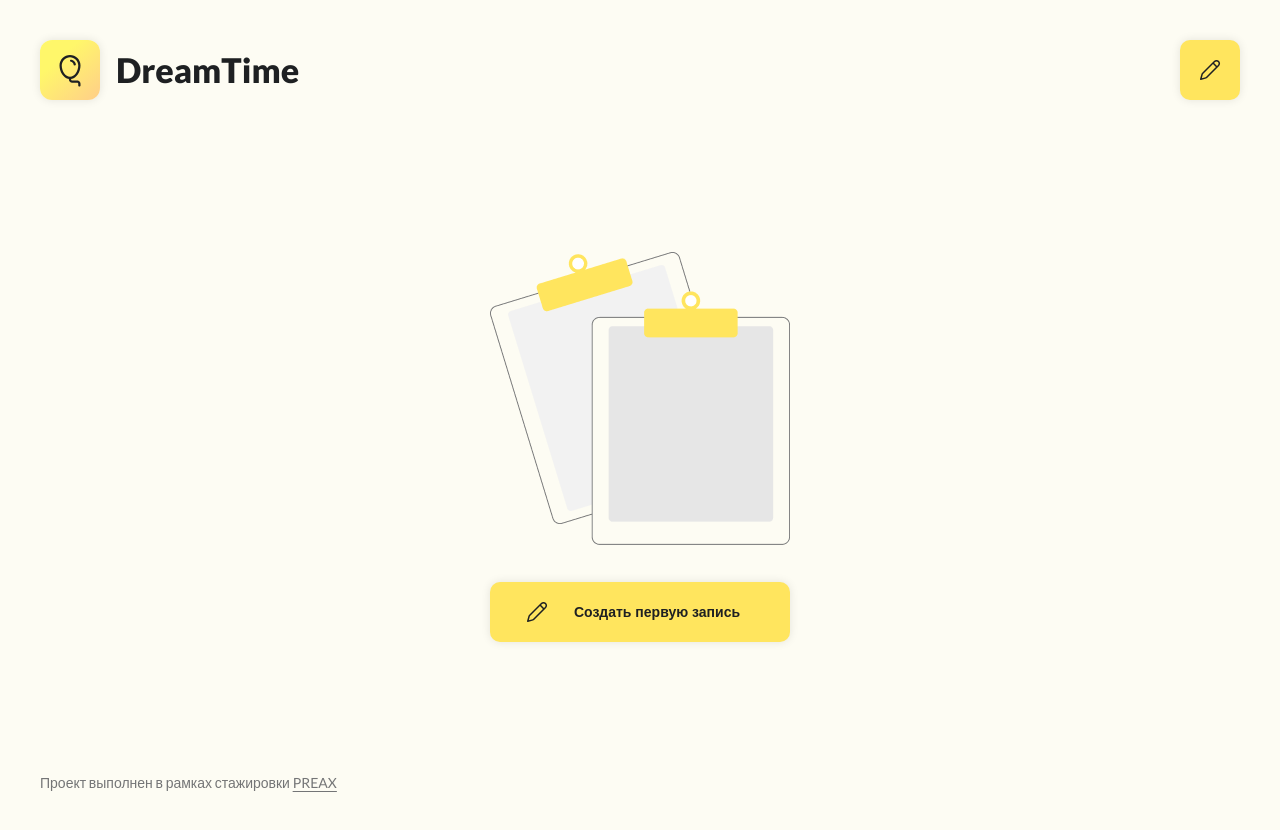
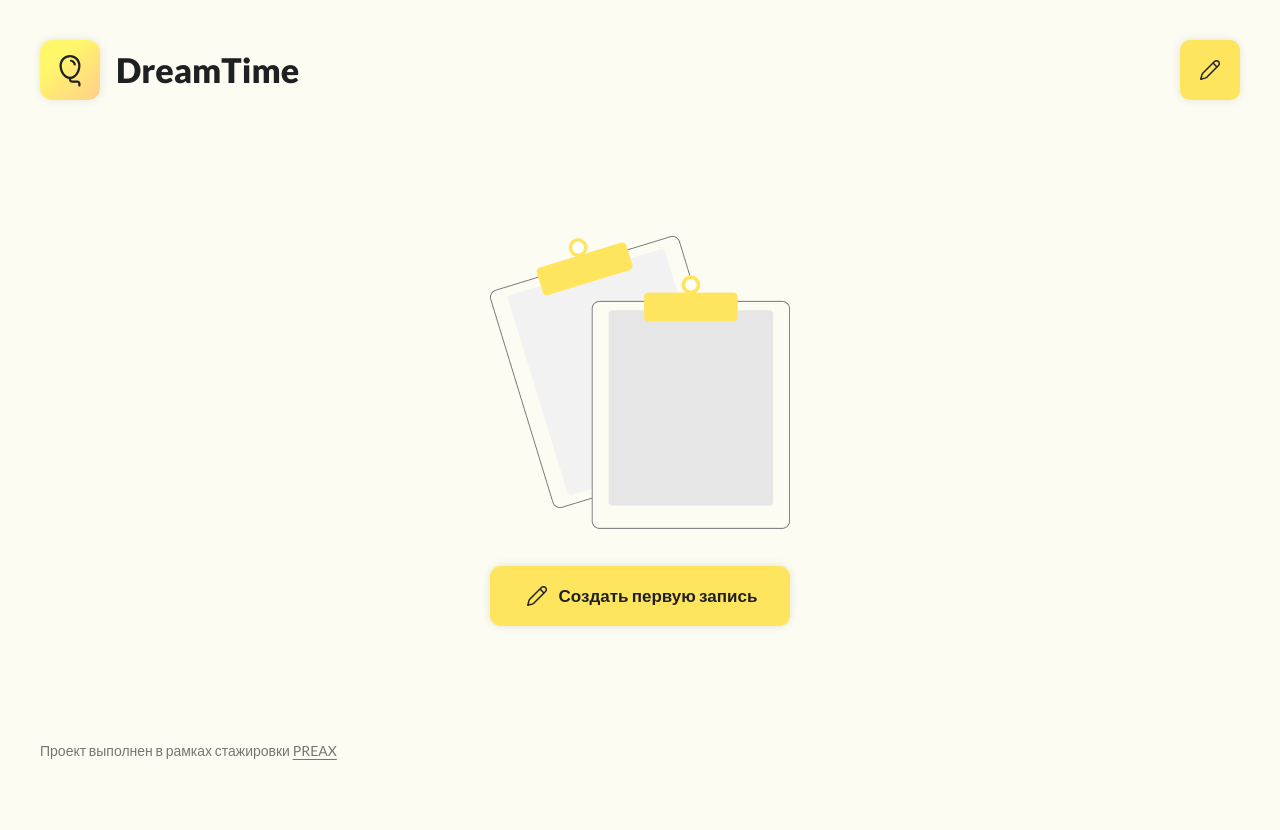
Before and after one commit to DimRux/diary, a React (Vite) app: page / in a window 1280 px wide. After the commit the page ends 800 px from the top, so only its background shows below. Built offline with nearby package versions, Linux system fonts and the light colour scheme.

Commit message:
debugging-1-done

```diff
--- a/index.html
+++ b/index.html
@@ -10,7 +10,7 @@
   <link
     href="https://fonts.googleapis.com/css2?family=Lato:ital,wght@0,100;0,300;0,400;0,700;0,900;1,100;1,300;1,400;1,700;1,900&display=swap"
     rel="stylesheet">
-  <title>DiaryApp dimrux</title>
+  <title>DiaryApp</title>
 </head>
 
 <body>
--- a/src/App.module.css
+++ b/src/App.module.css
@@ -1,5 +1,5 @@
 .container {
   width: 100%;
-  max-width: 1280px;
+  max-width: 1500px;
   margin: 0 auto;
 }
--- a/src/components/UI/Button/Button.module.css
+++ b/src/components/UI/Button/Button.module.css
@@ -1,7 +1,10 @@
 .text {
   width: 197px;
+  font-family: "Lato", sans-serif;
   font-weight: 900;
-  font-size: 14px;
+  font-size: 17px;
   line-height: 24px;
   color: #1E2022;
+  flex-basis: 197px;
+  white-space: nowrap;
 }
--- a/src/components/UI/Button/Button.tsx
+++ b/src/components/UI/Button/Button.tsx
@@ -3,15 +3,15 @@ import styles from './Button.module.css';
 
 type IconName = 'balloon' | 'edit';
 
-interface ButtonProps extends React.HTMLAttributes<HTMLButtonElement> {
+interface ButtonProps extends React.ButtonHTMLAttributes<HTMLButtonElement> {
   iconName: IconName;
   text?: string;
   className?: string;
 }
 
-export const Button: React.FC<ButtonProps> = ({ iconName, text, className }) => {
+export const Button: React.FC<ButtonProps> = ({ iconName, text, className, ...props }) => {
   return (
-    <button className={className}>
+    <button className={className} {...props}>
       <Icon icon={iconName} />
       {text && <span className={styles.text}>{text}</span>}
     </button>
--- a/src/components/UI/Content/Content.module.css
+++ b/src/components/UI/Content/Content.module.css
@@ -2,7 +2,7 @@
   display: flex;
   justify-content: center;
   align-items: center;
-  min-height: 654px;
+  height: calc(100vh - 58px - 120px);
 }
 
 .container {
--- a/src/components/UI/Header/Header.module.css
+++ b/src/components/UI/Header/Header.module.css
@@ -1,5 +1,5 @@
 .header {
-  margin: 40px 40px 20px;
+  padding: 40px 40px 20px;
   display: flex;
   justify-content: space-between;
 }
--- a/src/components/UI/Icon/Icon.tsx
+++ b/src/components/UI/Icon/Icon.tsx
@@ -1,16 +1,17 @@
 import { SVGProps } from 'react';
 import { Balloon, Edit } from "./";
 
-type IconName = 'balloon' | 'edit';
 
 interface IconProps extends SVGProps<SVGSVGElement> {
   icon: IconName;
 }
 
-const icons: { [key in IconName]: React.FC<SVGProps<SVGSVGElement>> } = {
+const icons = {
   balloon: Balloon,
   edit: Edit,
-};
+} as const;
+
+type IconName = keyof typeof icons;
 
 const Icon = ({ icon, ...props }: IconProps) => {
   const SvgComponent = icons[icon];
--- a/src/index.css
+++ b/src/index.css
@@ -3,11 +3,6 @@
   padding: 0;
   box-sizing: border-box;
 }
-
-:root {
-
-}
-
 
 body {
   font-family: "Lato", sans-serif;
```
Also changed, not shown: 1 other file (tests, documents, lock files or other folders).
